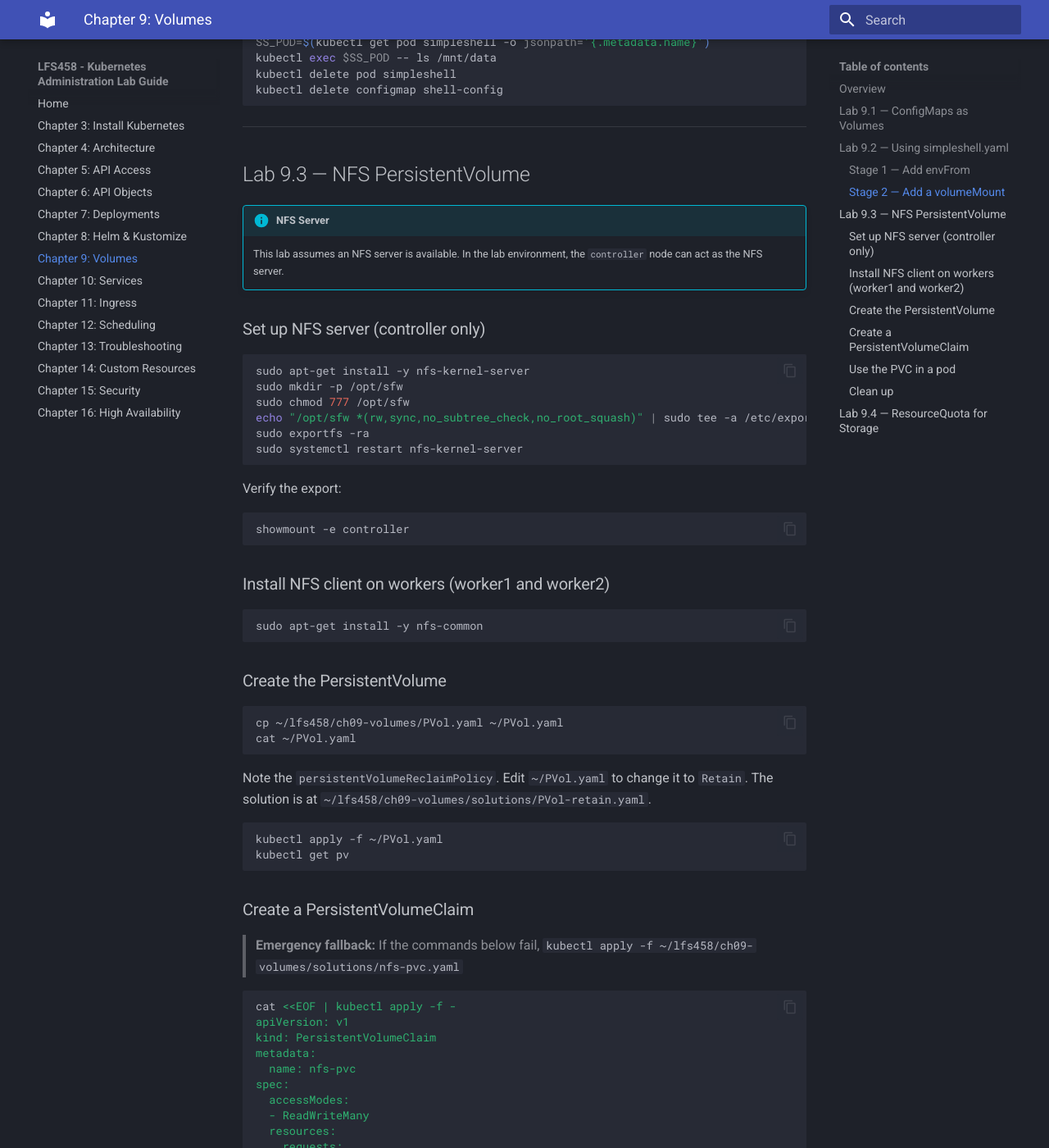
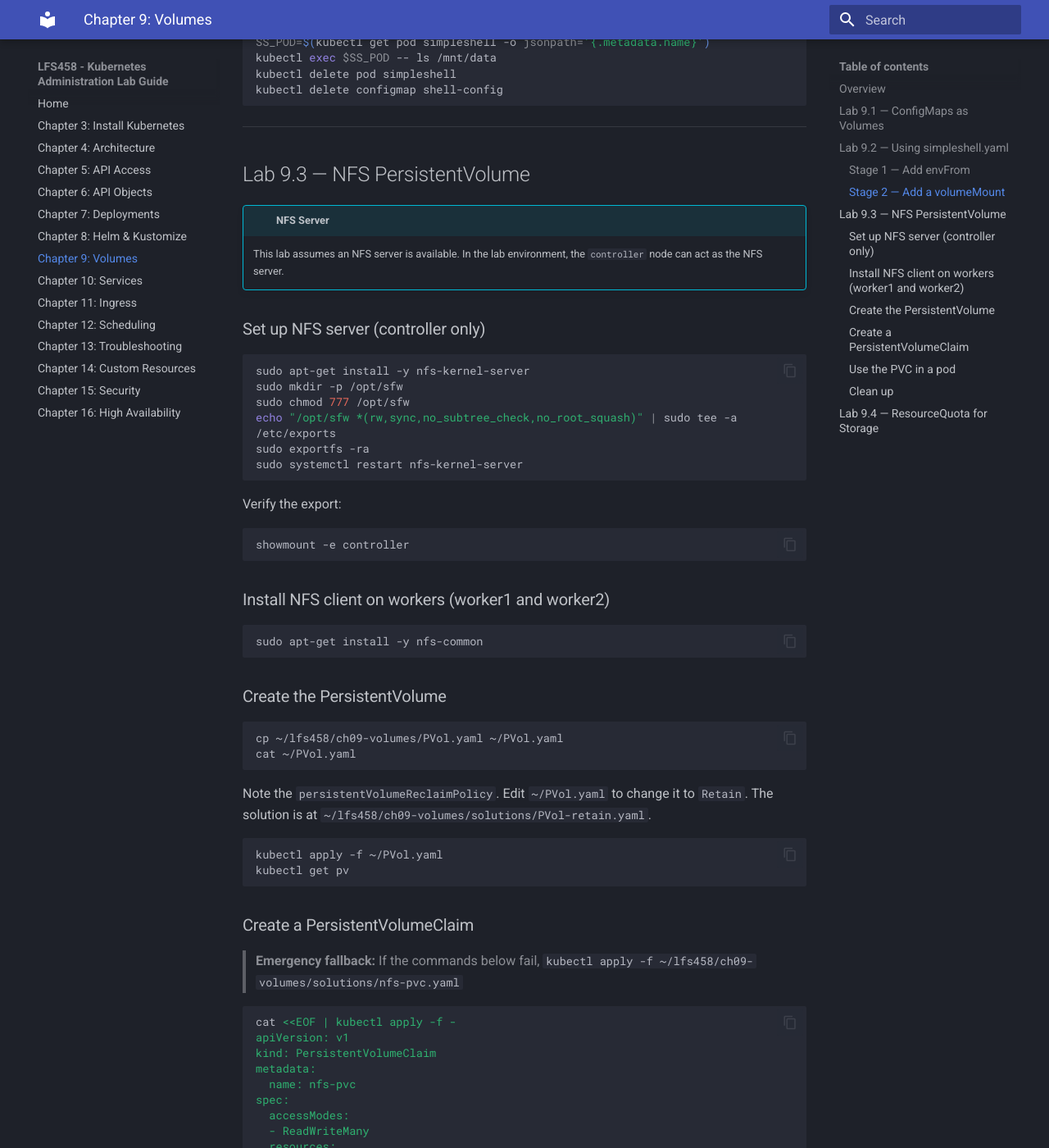
Before and after one commit to helmsman-k8s/lfs458-labs, an MkDocs documentation site: the page built from docs/ch09_labs.md, in a window 1280 px wide and 1400 px high, scrolled down 2467 px. Shown: the whole window at 82% size. Built offline with MkDocs 1.6.1 and Material for MkDocs 9.7.7, drawn with Linux system fonts in a browser that asks for light colours.

Commit message:
Fix PDF icon alignment; replace output_omitted tags; add custom CSS

```diff
--- /dev/null
+++ b/docs/stylesheets/pdf.css
@@ -0,0 +1,27 @@
+/* Fix admonition icon alignment in PDF output */
+.admonition {
+    page-break-inside: avoid;
+}
+
+.admonition > .admonition-title {
+    display: flex;
+    align-items: center;
+    padding: 8px 12px;
+}
+
+.admonition > .admonition-title::before {
+    display: none !important;
+}
+
+/* Ensure code blocks don't overflow in PDF */
+pre {
+    white-space: pre-wrap;
+    word-wrap: break-word;
+}
+
+/* Fix table overflow */
+table {
+    width: 100%;
+    table-layout: fixed;
+    word-wrap: break-word;
+}
--- a/mkdocs.yml
+++ b/mkdocs.yml
@@ -52,6 +52,9 @@
 
 
 
+extra_css:
+  - stylesheets/pdf.css
+
 plugins:
   - search
   - with-pdf:
```
Also changed, not shown: site/ch04_labs/index.html, site/ch05_labs/index.html, site/ch10_labs/index.html, site/ch13_labs/index.html, site/ch14_labs/index.html, site/search/search_index.json, 1 other file.
